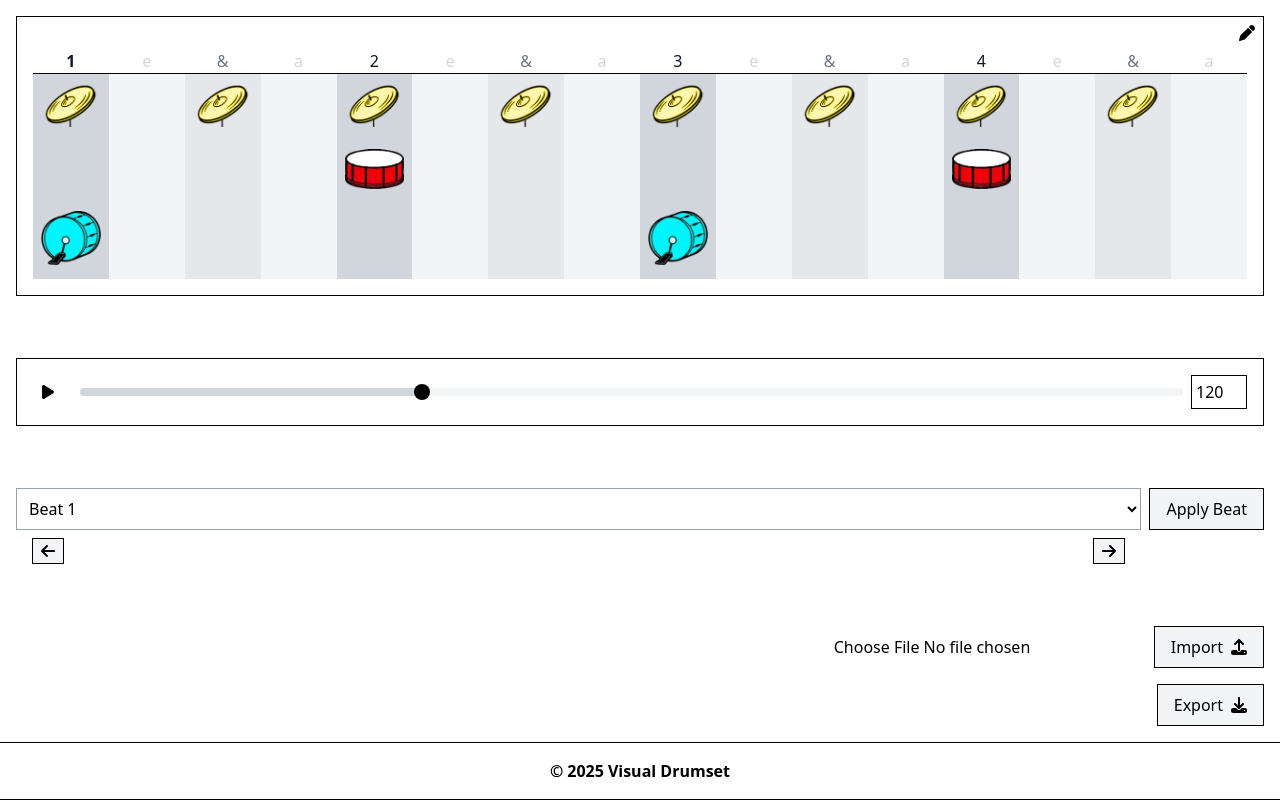
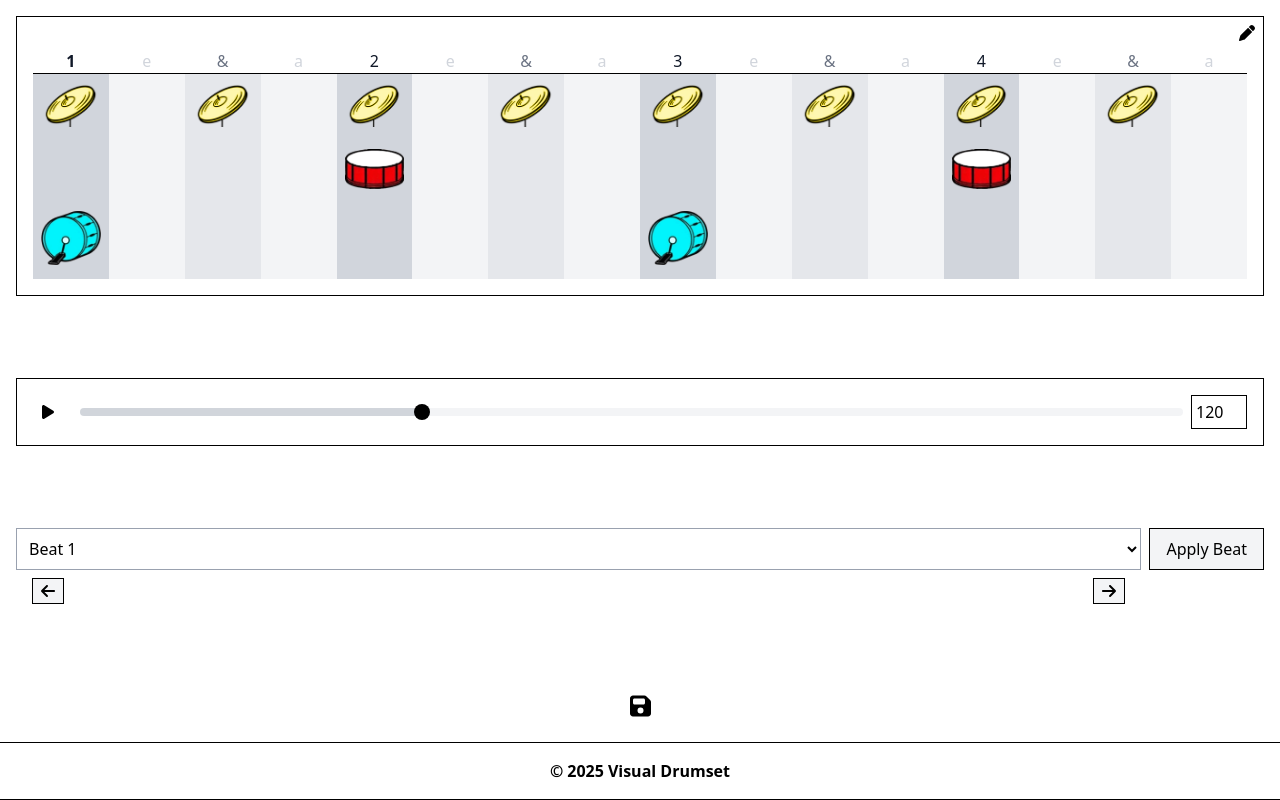
Before and after one commit to kylemichaelsullivan/visual-drumset, a React (Vite) app: page / in a window 1280 px wide. Built offline with nearby package versions, Linux system fonts and the light colour scheme.

Commit message:
ADD: Toggle IO

```diff
--- /dev/null
+++ b/src/components/files/ButtonIO.tsx
@@ -0,0 +1,27 @@
+import { FontAwesomeIcon } from '@fortawesome/react-fontawesome';
+import { getButtonClass } from '@/scripts';
+import type { IconDefinition } from '@fortawesome/fontawesome-svg-core';
+
+interface ButtonIOProps {
+	action: 'import' | 'export';
+	icon: IconDefinition;
+	onMouseDown: () => void;
+}
+
+function ButtonIO({ action, icon, onMouseDown }: ButtonIOProps) {
+	const Action = action.charAt(0).toUpperCase() + action.slice(1);
+
+	return (
+		<button
+			type='button'
+			className={`flex gap-2 items-center ${getButtonClass()}`}
+			title={`${Action} Beat (.json)`}
+			onMouseDown={onMouseDown}
+		>
+			<span>{Action}</span>
+			<FontAwesomeIcon icon={icon} />
+		</button>
+	);
+}
+
+export default ButtonIO;
--- /dev/null
+++ b/src/components/files/ContentIO.tsx
@@ -0,0 +1,19 @@
+import Export from './Export';
+import Import from './Import';
+
+type ContentIOProps = {
+	isOpen: boolean;
+};
+
+function ContentIO({ isOpen }: ContentIOProps) {
+	return (
+		<div
+			className={`ContentIO flex flex-col gap-4 w-full ${!isOpen ? 'hidden' : ''}`}
+		>
+			<Import />
+			<Export />
+		</div>
+	);
+}
+
+export default ContentIO;
--- a/src/components/files/Export.tsx
+++ b/src/components/files/Export.tsx
@@ -1,6 +1,6 @@
 import { faDownload } from '@fortawesome/free-solid-svg-icons';
-import { FontAwesomeIcon } from '@fortawesome/react-fontawesome';
 import { useDrums } from '@/context/useDrums';
+import ButtonIO from './ButtonIO';
 
 function Export() {
 	const { cymbals, snares, kicks } = useDrums();
@@ -23,16 +23,8 @@ function Export() {
 	}
 
 	return (
-		<div className='Export'>
-			<button
-				type='button'
-				className='flex gap-2 items-center bg-gray-100 border border-black px-4 py-2 transition-colors duration-300 hover:bg-gray-300 hover:ring-1'
-				title='Export Beat (.json)'
-				onMouseDown={handleExport}
-			>
-				<span>Export</span>
-				<FontAwesomeIcon icon={faDownload} />
-			</button>
+		<div className='Export flex justify-end'>
+			<ButtonIO action='export' icon={faDownload} onMouseDown={handleExport} />
 		</div>
 	);
 }
--- a/src/components/files/IO.tsx
+++ b/src/components/files/IO.tsx
@@ -1,11 +1,18 @@
-import Export from './Export';
-import Import from './Import';
+import { useState } from 'react';
+import ContentIO from './ContentIO';
+import ToggleIO from './ToggleIO';
 
 function IO() {
+	const [isOpen, setIsOpen] = useState(false);
+
+	function handleToggle() {
+		setIsOpen(!isOpen);
+	}
+
 	return (
-		<div className='IO flex flex-col justify-around items-end gap-4'>
-			<Import />
-			<Export />
+		<div className='IO flex flex-col justify-around items-center gap-4'>
+			<ToggleIO isOpen={isOpen} handleToggle={handleToggle} />
+			<ContentIO isOpen={isOpen} />
 		</div>
 	);
 }
--- a/src/components/files/Import.tsx
+++ b/src/components/files/Import.tsx
@@ -1,7 +1,8 @@
 import { faUpload } from '@fortawesome/free-solid-svg-icons';
-import { FontAwesomeIcon } from '@fortawesome/react-fontawesome';
 import { useState } from 'react';
 import { useDrums } from '@/context/useDrums';
+import { getButtonClass } from '@/scripts';
+import ButtonIO from './ButtonIO';
 import { isBeatValid } from './Zod';
 import type { ChangeEvent } from 'react';
 
@@ -46,24 +47,16 @@ function Import() {
 	}
 
 	return (
-		<div className='Import flex flex-col gap-2 items-end sm:flex-row sm:items-center'>
+		<div className='Import flex flex-col gap-2 items-end sm:flex-row sm:justify-end sm:items-center'>
 			<input
 				type='file'
-				className='cursor-pointer'
+				className={`cursor-pointer ${getButtonClass(true)}`}
 				accept='.json'
 				onChange={handleImport}
 				id='file-upload'
 			/>
 
-			<button
-				type='button'
-				className='flex gap-2 items-center bg-gray-100 border border-black px-4 py-2 transition-colors duration-300 hover:bg-gray-300 hover:ring-1'
-				title='Import Beat (.json)'
-				onMouseDown={handleUpload}
-			>
-				<span>Import</span>
-				<FontAwesomeIcon icon={faUpload} />
-			</button>
+			<ButtonIO action='import' icon={faUpload} onMouseDown={handleUpload} />
 		</div>
 	);
 }
--- /dev/null
+++ b/src/components/files/ToggleIO.tsx
@@ -0,0 +1,22 @@
+import { faFloppyDisk, faTimes } from '@fortawesome/free-solid-svg-icons';
+import { FontAwesomeIcon } from '@fortawesome/react-fontawesome';
+
+type ToggleIOProps = {
+	isOpen: boolean;
+	handleToggle: () => void;
+};
+
+function ToggleIO({ isOpen, handleToggle }: ToggleIOProps) {
+	return (
+		<button
+			type='button'
+			className={`ToggleIO border border-transparent rounded-sm text-2xl w-10 h-10 hover:border-black`}
+			title={isOpen ? 'Close File Operations' : 'Open File Operations'}
+			onClick={handleToggle}
+		>
+			<FontAwesomeIcon icon={isOpen ? faTimes : faFloppyDisk} />
+		</button>
+	);
+}
+
+export default ToggleIO;
```
